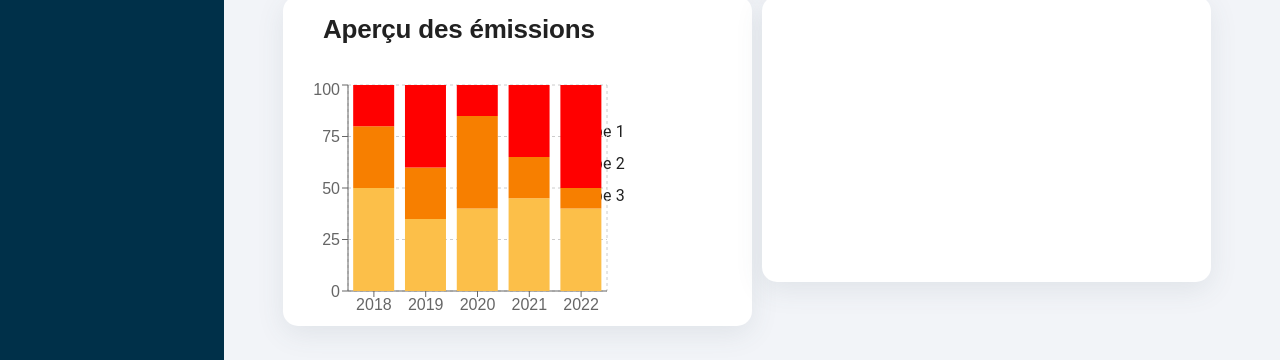
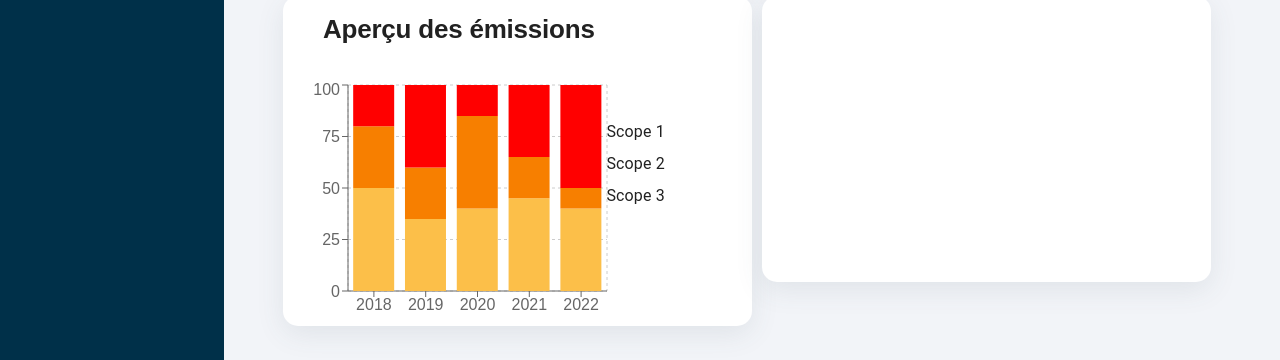
Before and after one commit to AzzouzAimen/Ecometer, a React (Vite) app in the folder frontend/: page / in a window 1280 px wide. Shown: the part 437-797 px from the top of the page. Built offline with nearby package versions, Linux system fonts and the light colour scheme; a web font is replaced by a local one.

Commit message:
modif acceui

```diff
--- a/frontend/src/Auth/Pages/Accueil.jsx
+++ b/frontend/src/Auth/Pages/Accueil.jsx
@@ -43,7 +43,7 @@ function Acceuil() {
                                                                         < Grid item md={6} xs={12} >
                                                                              <CustomBarChart />
                                                                         </Grid>
-                                                                <Grid item xs={12} md={4} alignItems="center" sx={{ marginTop: { md: '40px' } }}>
+                                                                <Grid item xs={12} md={4} alignItems="center" sx={{ marginTop: { md: '40px' } , marginLeft: { md: '40px' } }}>
                                                                     <Legend/>
                                                                 </Grid>
 
```
